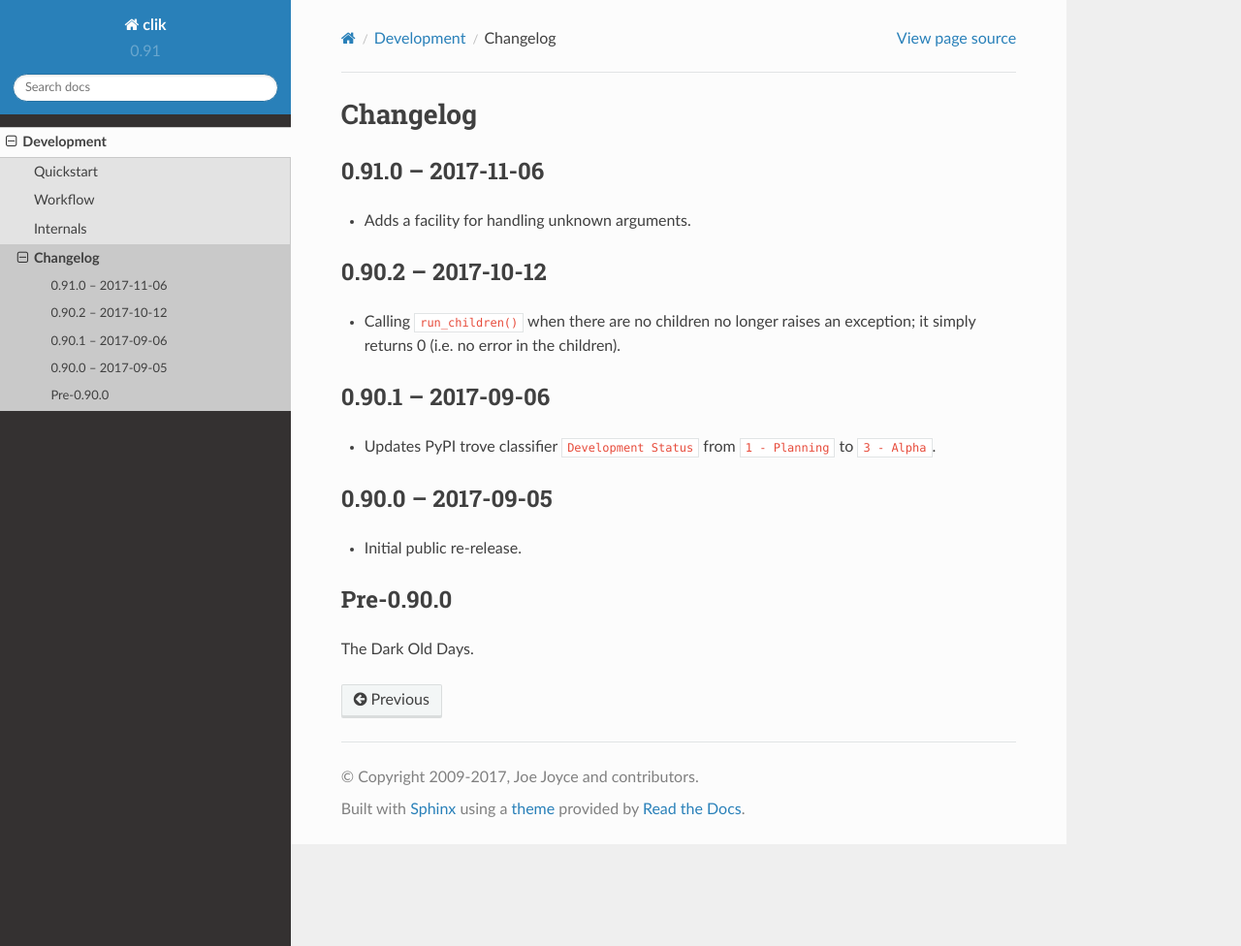
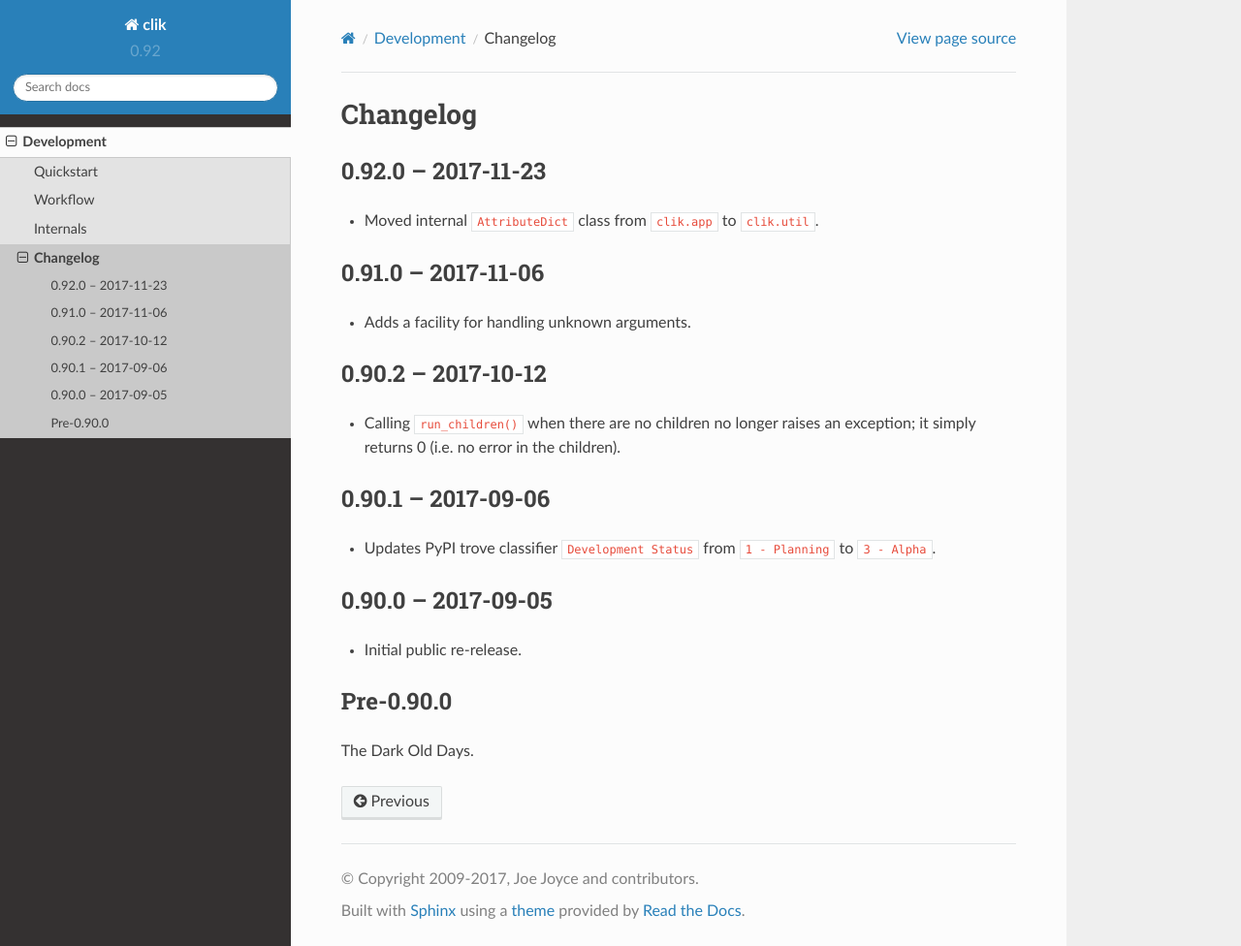
Before and after one commit to decafjoe/clik, a Sphinx documentation site: the page built from doc/development/changelog.rst, in a window 1280 px wide and 976 px high. Shown: the whole window at 97% size. Built offline with Sphinx 7.4.7 and the Read the Docs theme 2.0.0, drawn with Linux system fonts in a browser that asks for light colours.

Commit message:
Bumps version due to API change (even if API is unpublished).

```diff
--- a/doc/conf.py
+++ b/doc/conf.py
@@ -23,8 +23,8 @@ sys.path.insert(0, src_path)
 project = u'clik'
 copyright = u'2009-2017, Joe Joyce and contributors'
 author = u'Joe Joyce and contributors'
-version = u'0.91'
-release = u'0.91.1'
+version = u'0.92'
+release = u'0.92.0'
 
 # Paths
 exclude_patterns = ['_build', 'Thumbs.db', '.DS_Store']
--- a/doc/development/changelog.rst
+++ b/doc/development/changelog.rst
@@ -2,6 +2,13 @@
 ===========
  Changelog
 ===========
+
+
+0.92.0 -- 2017-11-23
+====================
+
+* Moved internal ``AttributeDict`` class from ``clik.app`` to
+  ``clik.util``.
 
 
 0.91.0 -- 2017-11-06
--- a/setup.py
+++ b/setup.py
@@ -13,7 +13,7 @@ from setuptools import find_packages, setup
 
 
 name = 'clik'
-version = '0.91.1'
+version = '0.92.0'
 
 requires = ()
 if sys.version_info[0] == 2 and sys.version_info[1] == 6:
```
